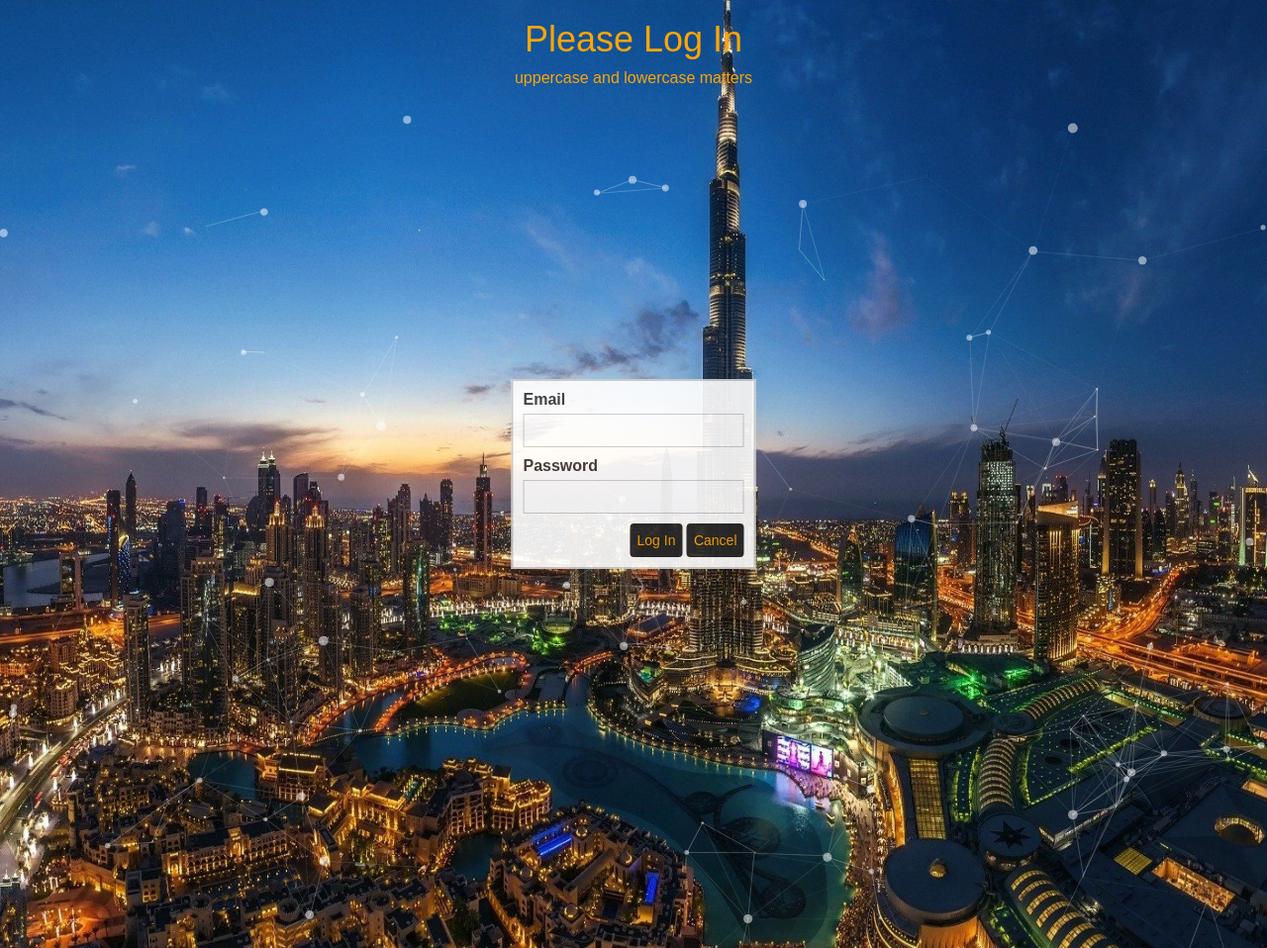
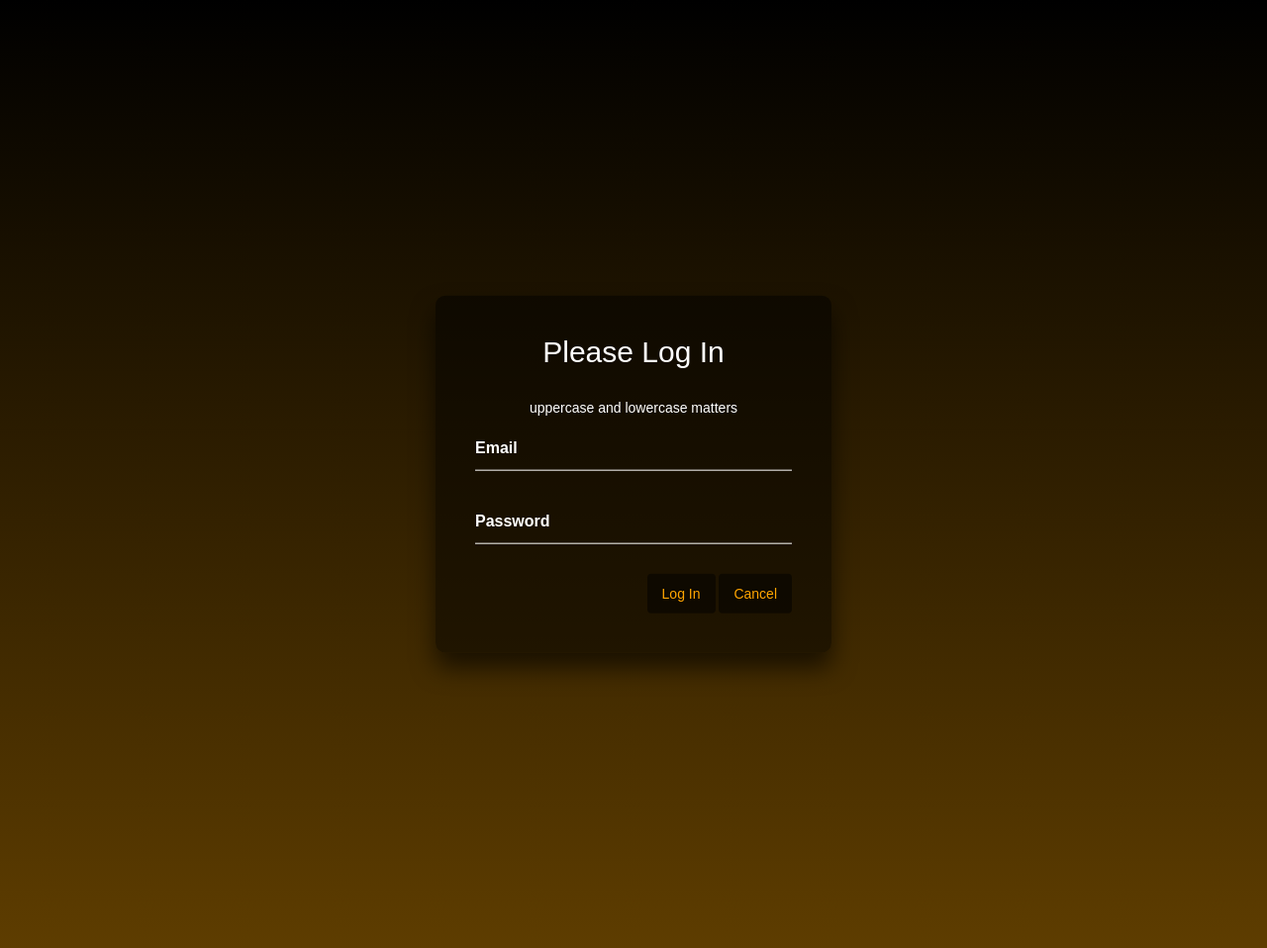
Before and after one commit to g4o2/PHP-SQL-Chat, a PHP site: page /login.php in a window 1280 px wide. Shown: the whole page at 99% size. Run offline with PHP 8.4, Linux system fonts and the light colour scheme; some libraries are stand-ins or nearby versions.

Commit message:
new login page

```diff
--- a/css/login.css
+++ b/css/login.css
@@ -1,38 +1,10 @@
-body {
-    font: normal 16px Arial, Helvetica, sand-serif;
-    color: #ffa500/*#333*/;
-    margin: 0;
+html {
+    height: 100%;
 }
 
-#particles {
-    height: 100%;
-    position: fixed;
-    width: 100%;
+body {
+    margin: 0;
+    padding: 0;
+    font-family: sans-serif;
+    background: linear-gradient(#000000, #5e3d00);
 }
-
-#login {
-    color: #333;
-    background: white;
-    opacity: 0.9;
-    padding: 2em;
-    border: #ccc 2px solid;
-    position: absolute;
-    top: 50%;
-    left: 50%;
-    padding: 10px;
-    transform: translate(-50%, -50%);
-    text-align: left;
-}
-
-#login input[type="text"],
-#login input[type="password"] {
-    padding: 7px;
-    margin-bottom: 10px;
-    border: 1px #ccc solid;
-}
-
-
-#login-form {
-    /*margin-left: 40px;*/
-    text-align: center;
-}
--- a/login.php
+++ b/login.php
@@ -59,25 +59,24 @@ if (isset($_POST["email"]) && isset($_POST["pass"])) {
 </head>
 
 <body>
-    <div id="particles">
-        <div id="login-form">
-            <h1>
-                Please Log In
-            </h1>
-            <p>uppercase and lowercase matters</p>
+    <div class="login-box">
+        <h2>Please Log In</h2>
+        <p style="text-align:center;">uppercase and lowercase matters</p>
         <?php
         if (isset($_SESSION["error"])) {
             echo ('<p style="color: red;">' . $_SESSION["error"]);
             unset($_SESSION["error"]);
         }
         ?>
-            <form id="login" method="post">
-                <label for='email'>Email</label><br />
-                <input type="text" name="email" autocomplete="off" id="id_email">
-                <br>
-                <label for='pass'>Password</label><br />
-                <input type="password" name="pass" id="id_1723">
-                <br />
+        <form method="post">
+            <div class="user-box">
+                <input class="input" type="text" name="email" id="id_email" required>
+                <label for='email'>Email</label>
+            </div>
+            <div class="user-box">
+                <input class="input" type="password" name="pass" id="id_1723" required>
+                <label for='pass'>Password</label>
+            </div>
             <div style="float:right;">
                 <input id="submit" class="btn" type="submit" onclick="return doValidate();" value="Log In">
                 <input id="cancel" class="btn" type="submit" name="cancel" value="Cancel">
@@ -107,13 +106,6 @@ if (isset($_POST["email"]) && isset($_POST["pass"])) {
             return false;
         }
     </script>
-        <script src="./particles/particles.js"></script>
-        <script>
-            particlesJS.load('particles', './particles/particles.json', function() {
-                console.log('working');
-            })
-        </script>
-    </div>
 </body>
 
 </html>
--- a/style.css
+++ b/style.css
@@ -8,6 +8,10 @@ body {
 
     color: #fff;
     /*overflow-x: hidden;*/
+    background: linear-gradient(#000000, #5e3d00);
+}
+html {
+    height: 100%;
 }
 a {
     color: #00bfff;
@@ -75,8 +79,8 @@ input {
     font-family: Arial, Helvetica, sans-serif;
     text-decoration: none;
     color: #ffa500;
-    background-color: rgba(41, 41, 41, 1);
-    padding: 7px;
+    background-color: rgba(0, 0, 0, 0.5);
+    padding: 10px 15px 10px 15px;
     border: none;
     font-size: 14px;
     cursor: pointer;
@@ -128,3 +132,71 @@ input {
     transition: box-shadow .1s ease-in-out;
     box-shadow: 0px 0px 12px 2px #ffa500;
 }
+/*----------------------------------------------*/
+.login-box {
+    position: absolute;
+    top: 50%;
+    left: 50%;
+    width: 400px;
+    padding: 40px;
+    transform: translate(-50%, -50%);
+    background: rgba(0, 0, 0, 0.5);
+    box-sizing: border-box;
+    box-shadow: 0 15px 25px rgba(0, 0, 0, .6);
+    border-radius: 10px;
+}
+
+.login-box h2 {
+    margin: 0 0 30px;
+    padding: 0;
+    color: #fff;
+    text-align: center;
+}
+
+.login-box .user-box {
+    position: relative;
+}
+
+.login-box .user-box input {
+    width: 100%;
+    padding: 10px 0;
+    font-size: 16px;
+    color: #fff;
+    margin-bottom: 30px;
+    border: none;
+    border-bottom: 1px solid #fff;
+    outline: none;
+    background: transparent;
+}
+
+.login-box .user-box label {
+    position: absolute;
+    top: 0;
+    left: 0;
+    padding: 10px 0;
+    font-size: 16px;
+    color: #fff;
+    pointer-events: none;
+    transition: .5s;
+}
+
+.login-box .user-box input:focus~label,
+.login-box .user-box input:valid~label {
+    top: -20px;
+    left: 0;
+    color: #ffa500;
+    font-size: 12px;
+}
+
+input:-webkit-autofill,
+input:-webkit-autofill:hover,
+input:-webkit-autofill:focus,
+input:-webkit-autofill:active {
+    transition: background-color 5000s ease-in-out 0s;
+    -webkit-text-fill-color: #fff !important;
+}
+
+input[type=submit] {
+    border: none !important;
+    outline: none !important;
+}
```
Also changed, not shown: index.php (+5 -5 lines), 1 other file. Lines whose indentation alone changed are shown as unchanged.
